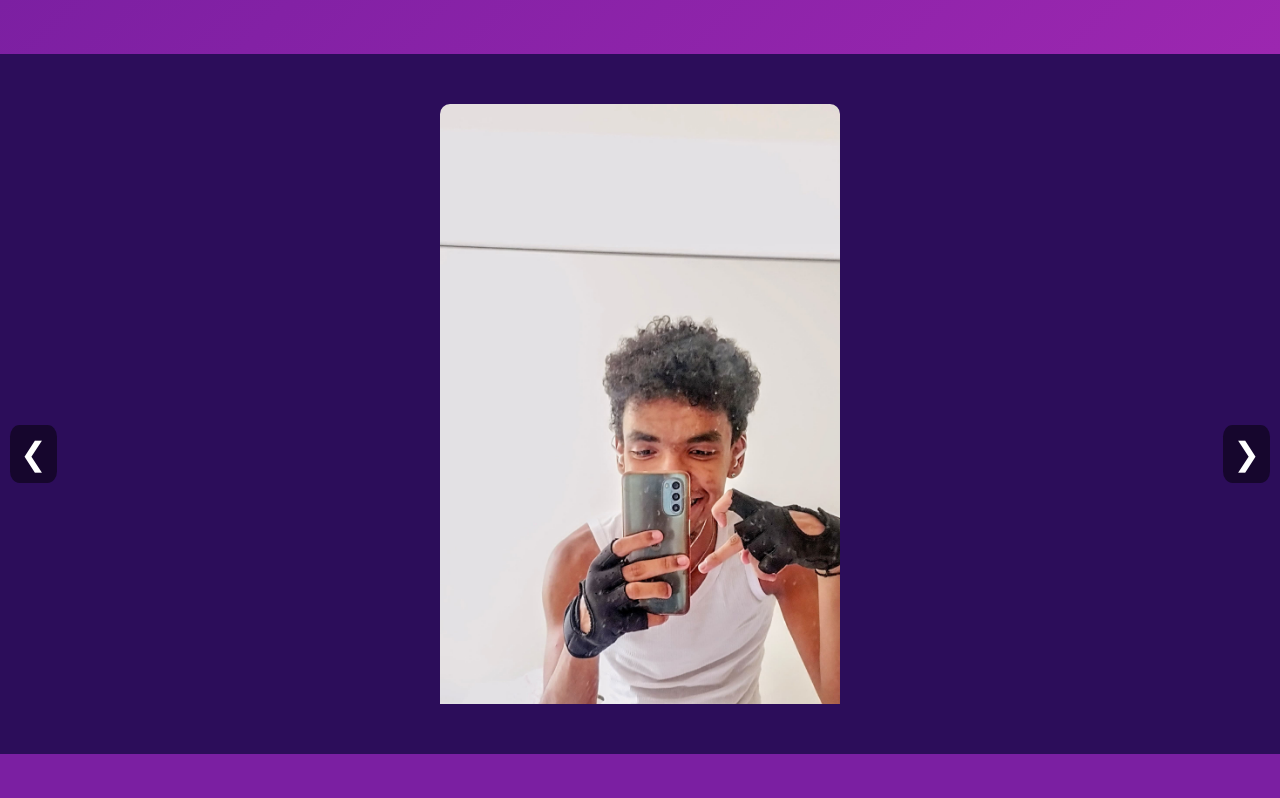
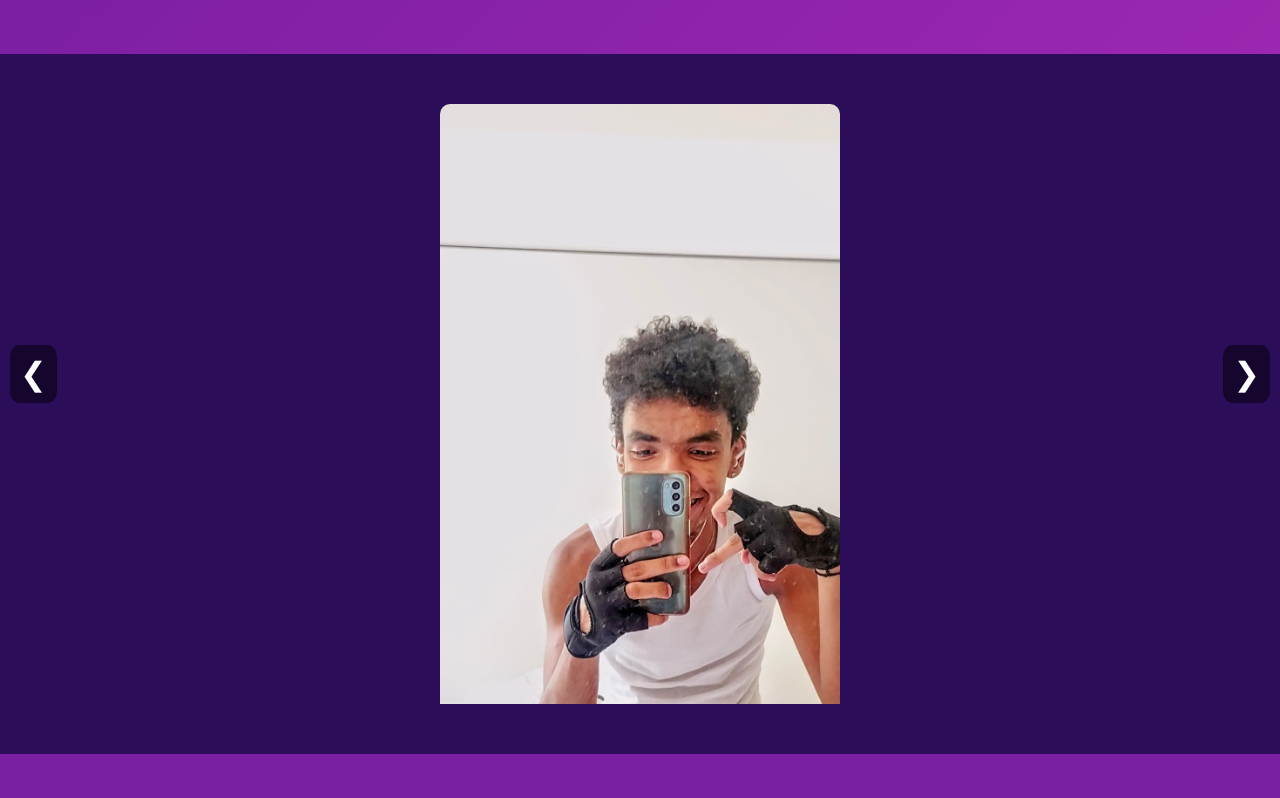
Before and after one commit to godsplan2024/godsplan2024.github.io, a plain HTML site: page index.html in a window 1280 px wide. Shown: the part 746-1544 px from the top of the page. Drawn offline with Linux system fonts and the light colour scheme.

Commit message:
Update style.css

```diff
--- a/style.css
+++ b/style.css
@@ -120,7 +120,7 @@ footer p {
 /* Botões de navegação */
 .prev, .next {
   position: absolute;
-  top: 150%;
+  top: 140%;
   transform: translateY(-50%);
   background-color: rgba(0, 0, 0, 0.5);
   color: white;
```
